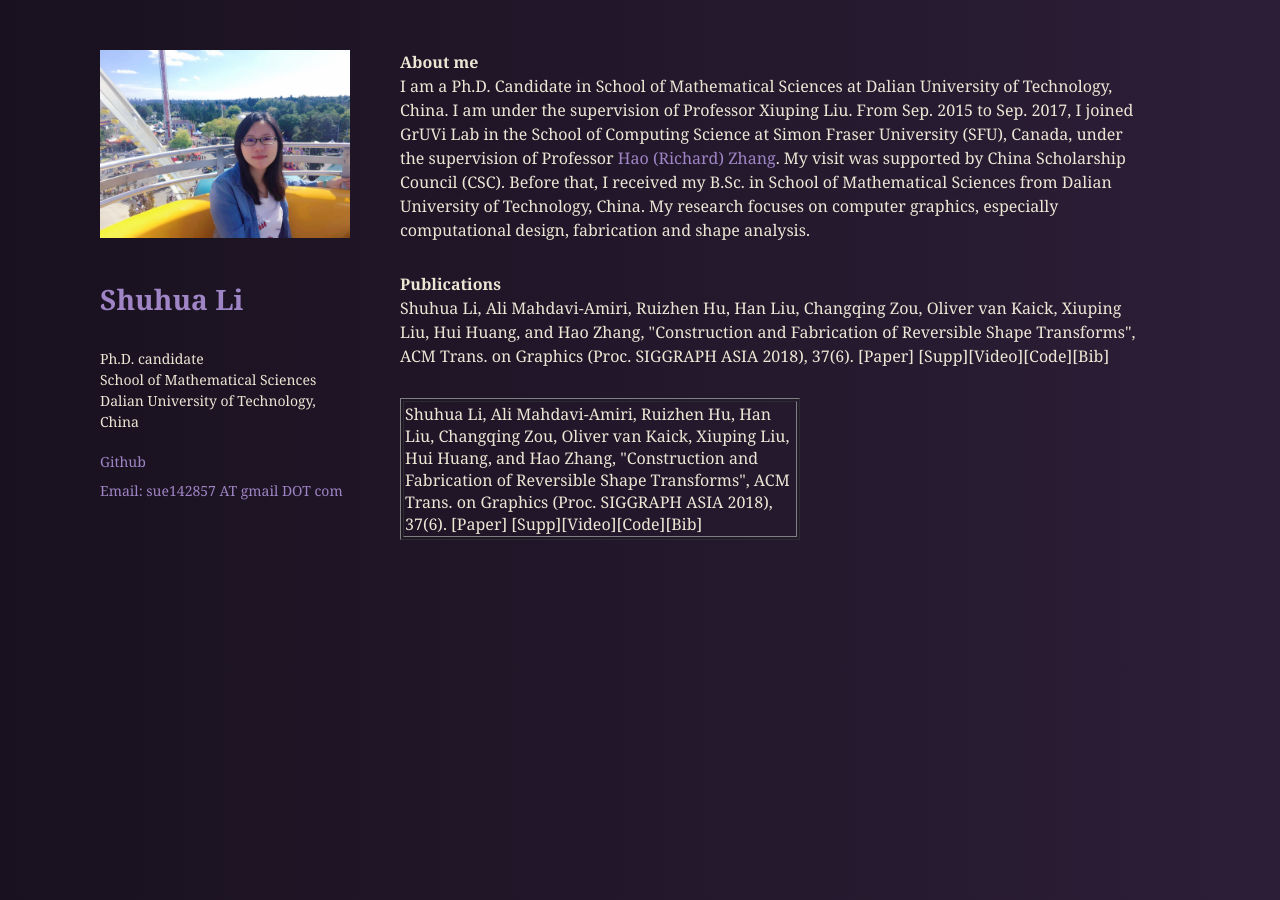
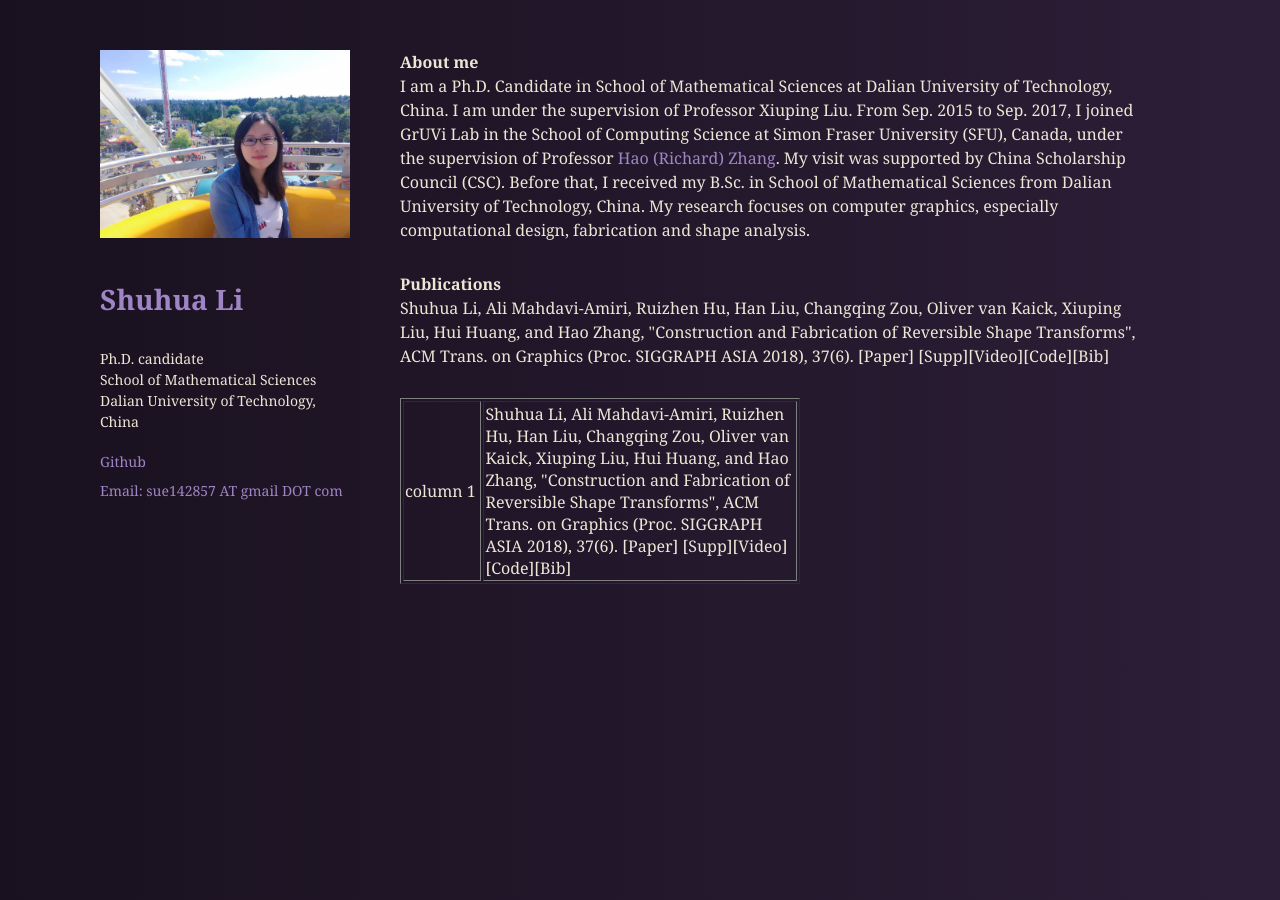
Before and after one commit to sergiokopplin/violet, a Jekyll site: the page built from index.html, in a window 1280 px wide. Built offline with Jekyll 4.4.1, drawn with Linux system fonts in a browser that asks for light colours.

Commit message:
Update index.html

```diff
--- a/index.html
+++ b/index.html
@@ -41,7 +41,7 @@ title: Homepage
 
   <table style="width:800" border="1">
     <tr>
-      <td border="1" width="20%>
+      <td border="1" width="20%">
         column 1
       </td>
       <td border="1" width="80%">
```
